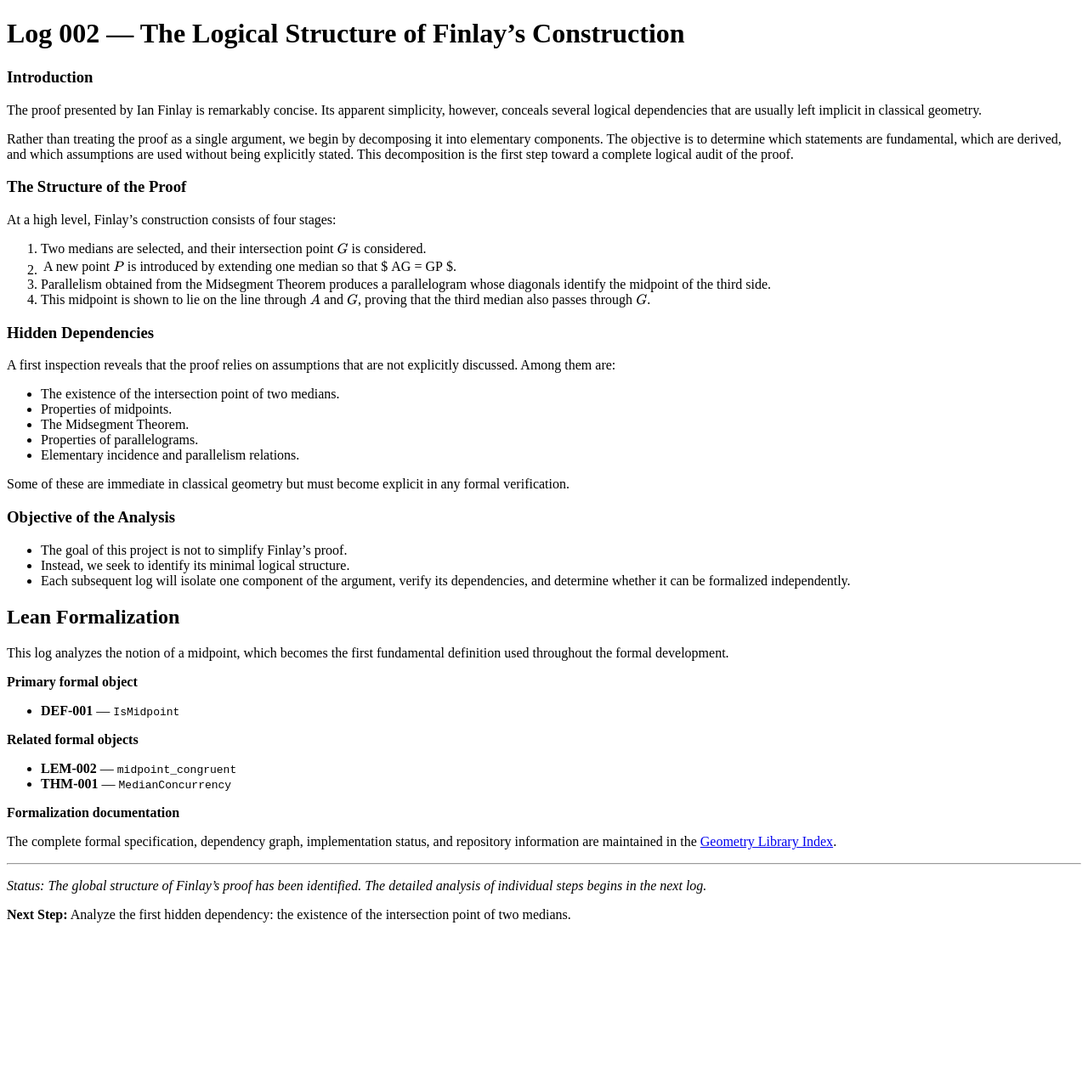
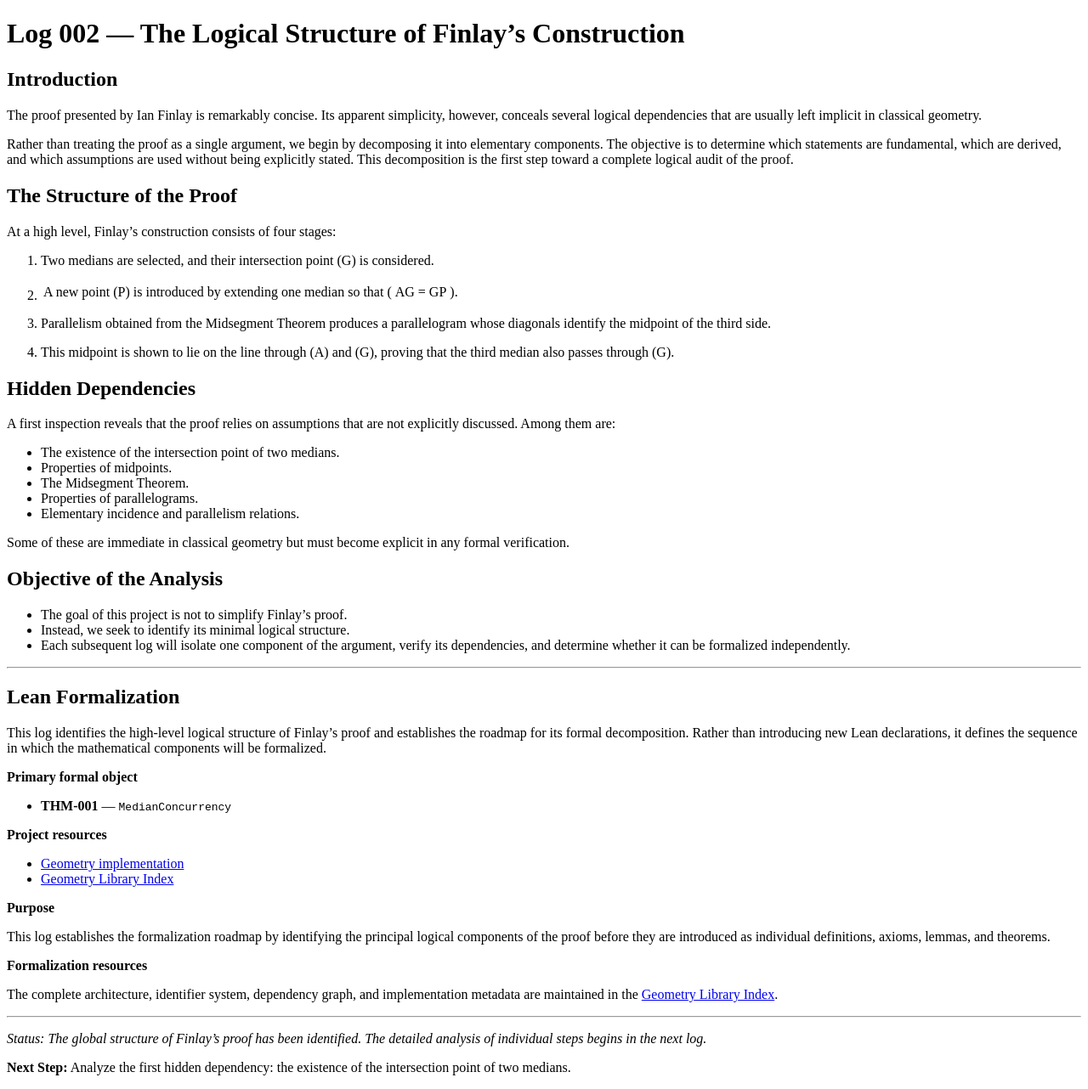
Before and after one commit to cgjteam/cgjteam.github.io, a Jekyll site: the page built from log-002.md, in a window 1280 px wide. Shown: the whole page at 85% size. Built offline with Jekyll 4.4.1, drawn with Linux system fonts in a browser that asks for light colours; comment, search, counter and statistics services are not loaded; our own code applies the rules of GitHub Pages for plain Markdown files; before the commit the page ends 1102 px from its top, so only the background shows below that.

Commit message:
Update log-002.md

```diff
--- a/log-002.md
+++ b/log-002.md
@@ -4,22 +4,26 @@ layout: default
 
 # Log 002 — The Logical Structure of Finlay's Construction
 
-### Introduction
+## Introduction
+
 The proof presented by Ian Finlay is remarkably concise. Its apparent simplicity, however, conceals several logical dependencies that are usually left implicit in classical geometry.
 
 Rather than treating the proof as a single argument, we begin by decomposing it into elementary components. The objective is to determine which statements are fundamental, which are derived, and which assumptions are used without being explicitly stated. This decomposition is the first step toward a complete logical audit of the proof.
 
-### The Structure of the Proof
+## The Structure of the Proof
+
 At a high level, Finlay's construction consists of four stages:
 
-1. Two medians are selected, and their intersection point $G$ is considered.
-2. A new point $P$ is introduced by extending one median so that $|AG| = |GP|$.
+1. Two medians are selected, and their intersection point \(G\) is considered.
+
+2. A new point \(P\) is introduced by extending one median so that \(|AG| = |GP|\).
+
 3. Parallelism obtained from the Midsegment Theorem produces a parallelogram whose diagonals identify the midpoint of the third side.
-4. This midpoint is shown to lie on the line through $A$ and $G$, proving that the third median also passes through $G$.
 
+4. This midpoint is shown to lie on the line through \(A\) and \(G\), proving that the third median also passes through \(G\).
 
+## Hidden Dependencies
 
-### Hidden Dependencies
 A first inspection reveals that the proof relies on assumptions that are not explicitly discussed. Among them are:
 
 * The existence of the intersection point of two medians.
@@ -30,29 +34,37 @@ A first inspection reveals that the proof relies on assumptions that are not exp
 
 Some of these are immediate in classical geometry but must become explicit in any formal verification.
 
-### Objective of the Analysis
+## Objective of the Analysis
+
 * The goal of this project is not to simplify Finlay's proof.
 * Instead, we seek to identify its minimal logical structure.
 * Each subsequent log will isolate one component of the argument, verify its dependencies, and determine whether it can be formalized independently.
 
+---
+
 ## Lean Formalization
 
-This log analyzes the notion of a midpoint, which becomes the first fundamental definition used throughout the formal development.
+This log identifies the high-level logical structure of Finlay's proof and establishes the roadmap for its formal decomposition. Rather than introducing new Lean declarations, it defines the sequence in which the mathematical components will be formalized.
 
 **Primary formal object**
 
-- **DEF-001** — `IsMidpoint`
-
-**Related formal objects**
-
-- **LEM-002** — `midpoint_congruent`
 - **THM-001** — `MedianConcurrency`
 
-**Formalization documentation**
+**Project resources**
 
-The complete formal specification, dependency graph, implementation status, and repository information are maintained in the [Geometry Library Index](./Geometry.md).
+- [Geometry implementation](./Geometry_lean.html)
+- [Geometry Library Index](./Geometry.md)
+
+**Purpose**
+
+This log establishes the formalization roadmap by identifying the principal logical components of the proof before they are introduced as individual definitions, axioms, lemmas, and theorems.
+
+**Formalization resources**
+
+The complete architecture, identifier system, dependency graph, and implementation metadata are maintained in the [Geometry Library Index](./Geometry.md).
 
 ---
+
 *Status: The global structure of Finlay's proof has been identified. The detailed analysis of individual steps begins in the next log.*
 
 **Next Step:** Analyze the first hidden dependency: the existence of the intersection point of two medians.
```
